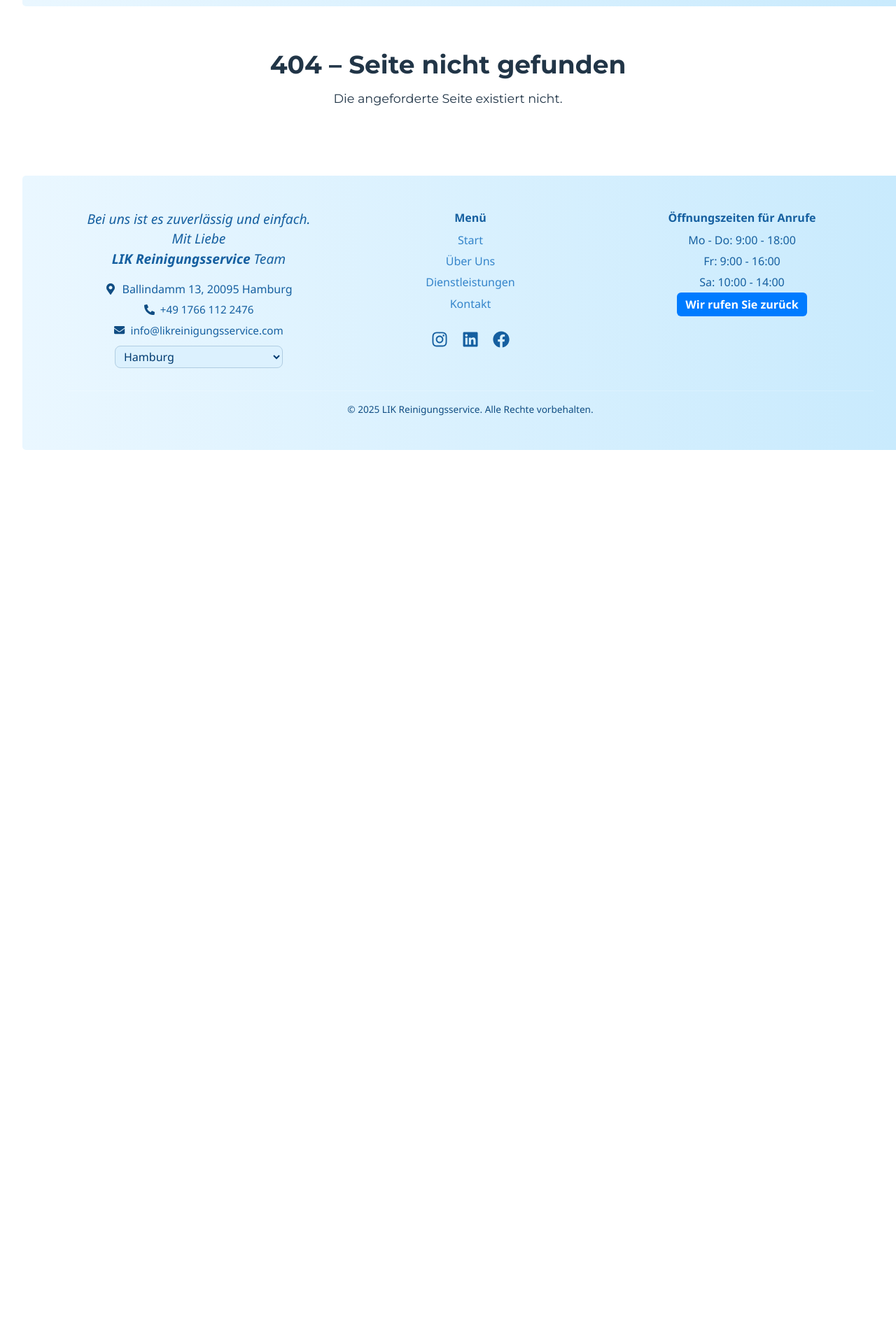
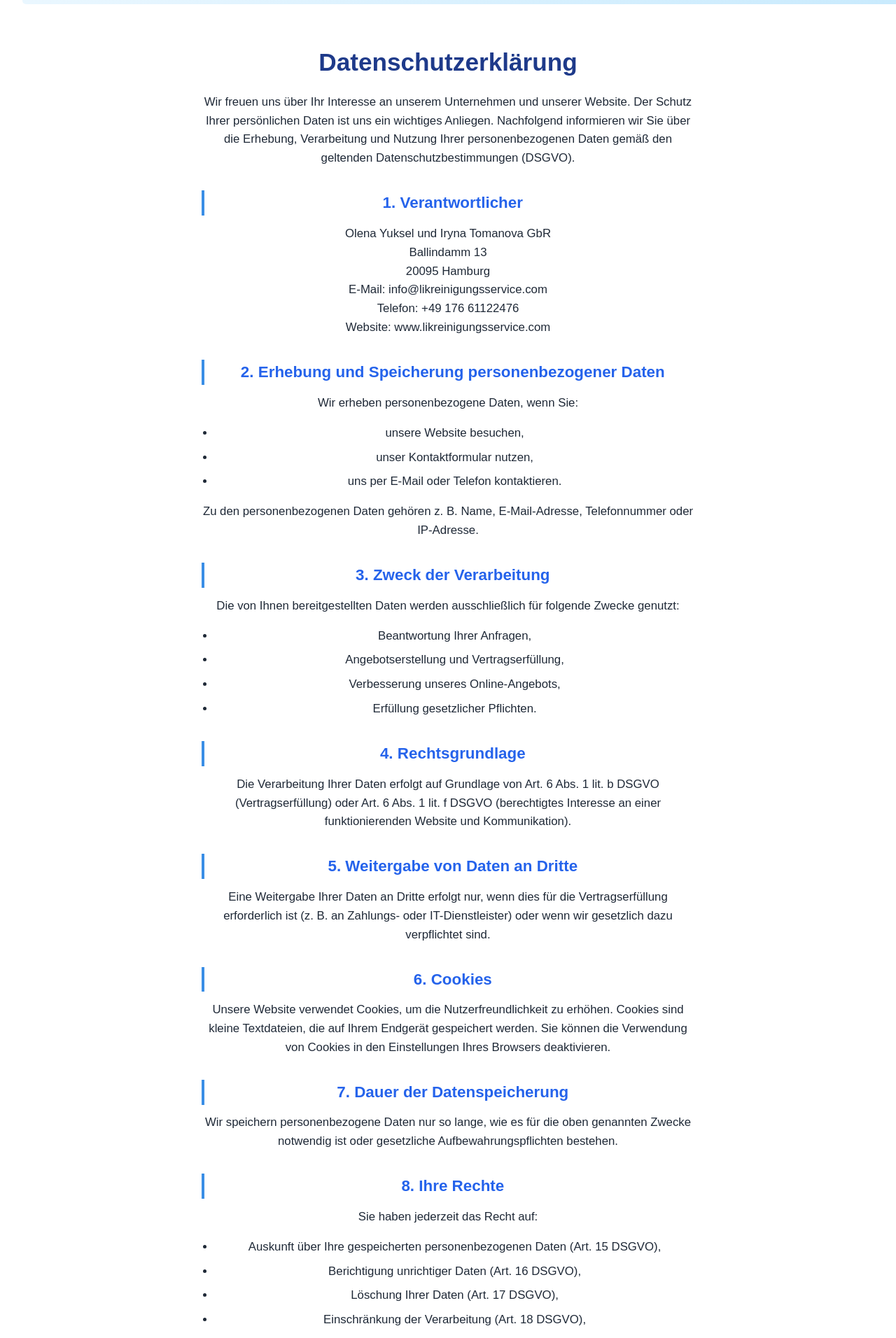
Before and after one commit to alina-vitiuk/Reinigungsfirma, a React (Vite) app: page /datenschutz in a window 1280 px wide. Shown: the part 122-2034 px from the top of the page at 70% size. Before the commit the page ends 800 px from the top, so only its background shows below. Built offline with nearby package versions, Linux system fonts and the light colour scheme.

Commit message:
added Datenschutz

```diff
--- a/src/components/Footer/Footer.jsx
+++ b/src/components/Footer/Footer.jsx
@@ -108,6 +108,9 @@ const Footer = () => {
           &copy; {new Date().getFullYear()} LIK Reinigungsservice. Alle Rechte
           vorbehalten.
         </Link>
+        <Link to="/datenschutz" className={css.bottomText}>
+          Datenschutzerklärung
+        </Link>
       </div>
     </footer>
   );
--- a/src/components/Footer/Footer.module.css
+++ b/src/components/Footer/Footer.module.css
@@ -127,6 +127,8 @@ a {
 
 .bottom {
   text-align: center;
+  display: flex;
+  flex-direction: column;
   margin-top: 2rem;
   font-size: 0.85rem;
   color: #bbb;
@@ -231,4 +233,10 @@ a {
   .callbackBtn {
     font-size: 1rem;
   }
+
+  .bottom {
+    flex-direction: row;
+    justify-content: center;
+    gap: 20px;
+  }
 }
--- a/src/data/teamData.js
+++ b/src/data/teamData.js
@@ -25,7 +25,7 @@ const teamData = [
   },
   {
     role: "Manager für Personal- und Kundenbetreuung",
-    name: "Nachname …",
+    name: "Margaryta Koniuch",
     image: Margo,
     phone: "+4917630531421",
     email: "manager@likreinigungsservice.com",
--- /dev/null
+++ b/src/pages/Privacy/Privacy.jsx
@@ -0,0 +1,118 @@
+import React from "react";
+import css from "./Privacy.module.css";
+
+const Privacy = () => {
+  return (
+    <section className={css.section}>
+      <h1>Datenschutzerklärung</h1>
+      <p>
+        Wir freuen uns über Ihr Interesse an unserem Unternehmen und unserer
+        Website. Der Schutz Ihrer persönlichen Daten ist uns ein wichtiges
+        Anliegen. Nachfolgend informieren wir Sie über die Erhebung,
+        Verarbeitung und Nutzung Ihrer personenbezogenen Daten gemäß den
+        geltenden Datenschutzbestimmungen (DSGVO).
+      </p>
+
+      <h2>1. Verantwortlicher</h2>
+      <p>
+        Olena Yuksel und Iryna Tomanova GbR
+        <br />
+        Ballindamm 13
+        <br />
+        20095 Hamburg
+        <br />
+        E-Mail: info@likreinigungsservice.com
+        <br />
+        Telefon: +49 176 61122476
+        <br />
+        Website: www.likreinigungsservice.com
+      </p>
+
+      <h2>2. Erhebung und Speicherung personenbezogener Daten</h2>
+      <p>Wir erheben personenbezogene Daten, wenn Sie:</p>
+      <ul>
+        <li>unsere Website besuchen,</li>
+        <li>unser Kontaktformular nutzen,</li>
+        <li>uns per E-Mail oder Telefon kontaktieren.</li>
+      </ul>
+      <p>
+        Zu den personenbezogenen Daten gehören z. B. Name, E-Mail-Adresse,
+        Telefonnummer oder IP-Adresse.
+      </p>
+
+      <h2>3. Zweck der Verarbeitung</h2>
+      <p>
+        Die von Ihnen bereitgestellten Daten werden ausschließlich für folgende
+        Zwecke genutzt:
+      </p>
+      <ul>
+        <li>Beantwortung Ihrer Anfragen,</li>
+        <li>Angebotserstellung und Vertragserfüllung,</li>
+        <li>Verbesserung unseres Online-Angebots,</li>
+        <li>Erfüllung gesetzlicher Pflichten.</li>
+      </ul>
+
+      <h2>4. Rechtsgrundlage</h2>
+      <p>
+        Die Verarbeitung Ihrer Daten erfolgt auf Grundlage von Art. 6 Abs. 1
+        lit. b DSGVO (Vertragserfüllung) oder Art. 6 Abs. 1 lit. f DSGVO
+        (berechtigtes Interesse an einer funktionierenden Website und
+        Kommunikation).
+      </p>
+
+      <h2>5. Weitergabe von Daten an Dritte</h2>
+      <p>
+        Eine Weitergabe Ihrer Daten an Dritte erfolgt nur, wenn dies für die
+        Vertragserfüllung erforderlich ist (z. B. an Zahlungs- oder
+        IT-Dienstleister) oder wenn wir gesetzlich dazu verpflichtet sind.
+      </p>
+
+      <h2>6. Cookies</h2>
+      <p>
+        Unsere Website verwendet Cookies, um die Nutzerfreundlichkeit zu
+        erhöhen. Cookies sind kleine Textdateien, die auf Ihrem Endgerät
+        gespeichert werden. Sie können die Verwendung von Cookies in den
+        Einstellungen Ihres Browsers deaktivieren.
+      </p>
+
+      <h2>7. Dauer der Datenspeicherung</h2>
+      <p>
+        Wir speichern personenbezogene Daten nur so lange, wie es für die oben
+        genannten Zwecke notwendig ist oder gesetzliche Aufbewahrungspflichten
+        bestehen.
+      </p>
+
+      <h2>8. Ihre Rechte</h2>
+      <p>Sie haben jederzeit das Recht auf:</p>
+      <ul>
+        <li>
+          Auskunft über Ihre gespeicherten personenbezogenen Daten (Art. 15
+          DSGVO),
+        </li>
+        <li>Berichtigung unrichtiger Daten (Art. 16 DSGVO),</li>
+        <li>Löschung Ihrer Daten (Art. 17 DSGVO),</li>
+        <li>Einschränkung der Verarbeitung (Art. 18 DSGVO),</li>
+        <li>Widerspruch gegen die Verarbeitung (Art. 21 DSGVO).</li>
+      </ul>
+      <p>
+        Zur Ausübung dieser Rechte wenden Sie sich bitte an:
+        info@likreinigungsservice.com
+      </p>
+
+      <h2>9. Sicherheit</h2>
+      <p>
+        Wir setzen technische und organisatorische Sicherheitsmaßnahmen ein, um
+        Ihre Daten vor Verlust, Missbrauch oder unbefugtem Zugriff zu schützen.
+      </p>
+
+      <h2>10. Änderungen dieser Datenschutzerklärung</h2>
+      <p>
+        Wir behalten uns vor, diese Datenschutzerklärung bei Bedarf anzupassen,
+        um aktuellen rechtlichen Anforderungen zu entsprechen oder Änderungen
+        unserer Leistungen umzusetzen.
+      </p>
+    </section>
+  );
+};
+
+export default Privacy;
--- /dev/null
+++ b/src/pages/Privacy/Privacy.module.css
@@ -0,0 +1,77 @@
+/* Mobile First Styles */
+
+.section {
+  padding: 2rem 1rem;
+  max-width: 800px;
+  margin: 0 auto;
+  background-color: #fff;
+  color: #1f2937;
+  font-family: Arial, sans-serif;
+  line-height: 1.6;
+}
+
+.section h1 {
+  font-size: 1.8rem;
+  margin-bottom: 1.5rem;
+  color: #1e3a8a;
+  text-align: center;
+}
+
+.section h2 {
+  font-size: 1.2rem;
+  margin-top: 2rem;
+  margin-bottom: 0.8rem;
+  color: #2563eb;
+  border-left: 4px solid #3a8ee6;
+  padding-left: 0.6rem;
+}
+
+.section p {
+  margin-bottom: 1rem;
+  font-size: 1rem;
+}
+
+.section ul {
+  padding-left: 1.2rem;
+  margin-bottom: 1rem;
+}
+
+.section li {
+  margin-bottom: 0.5rem;
+  list-style: disc;
+}
+
+/* Tablet */
+@media screen and (min-width: 768px) {
+  .section {
+    padding: 3rem 2rem;
+  }
+
+  .section h1 {
+    font-size: 2rem;
+  }
+
+  .section h2 {
+    font-size: 1.3rem;
+  }
+}
+
+/* Desktop */
+@media screen and (min-width: 1280px) {
+  .section {
+    padding: 4rem 3rem;
+  }
+
+  .section h1 {
+    font-size: 2.2rem;
+  }
+
+  .section h2 {
+    font-size: 1.4rem;
+  }
+
+  .section p,
+  .section li {
+    font-size: 1.05rem;
+  }
+}
--- a/src/routes/AppRoutes.jsx
+++ b/src/routes/AppRoutes.jsx
@@ -9,6 +9,7 @@ import About from "../pages/About/About";
 import JobDetails from "../pages/JobDetails/JobDetails";
 import Service from "../pages/Service/Service";
 import Impressum from "../pages/Impressum/Impressum";
+import Privacy from "../pages/Privacy/Privacy";
 import Jobs from "../pages/Jobs/Jobs";
 import NotFound from "../pages/NotFound/NotFound";
 import AdditionalServices from "../components/AdditionalServices/AdditionalServices";
@@ -51,6 +52,7 @@ const AppRoutes = () => {
       <Route path="/callback" element={<Callback />} />
       <Route path="/coupon" element={<Coupon />} />
       <Route path="/impressum" element={<Impressum />} />
+      <Route path="/datenschutz" element={<Privacy />} />
       <Route path="/jobs" element={<Jobs />} />
 
       <Route path="*" element={<NotFound />} />
```
